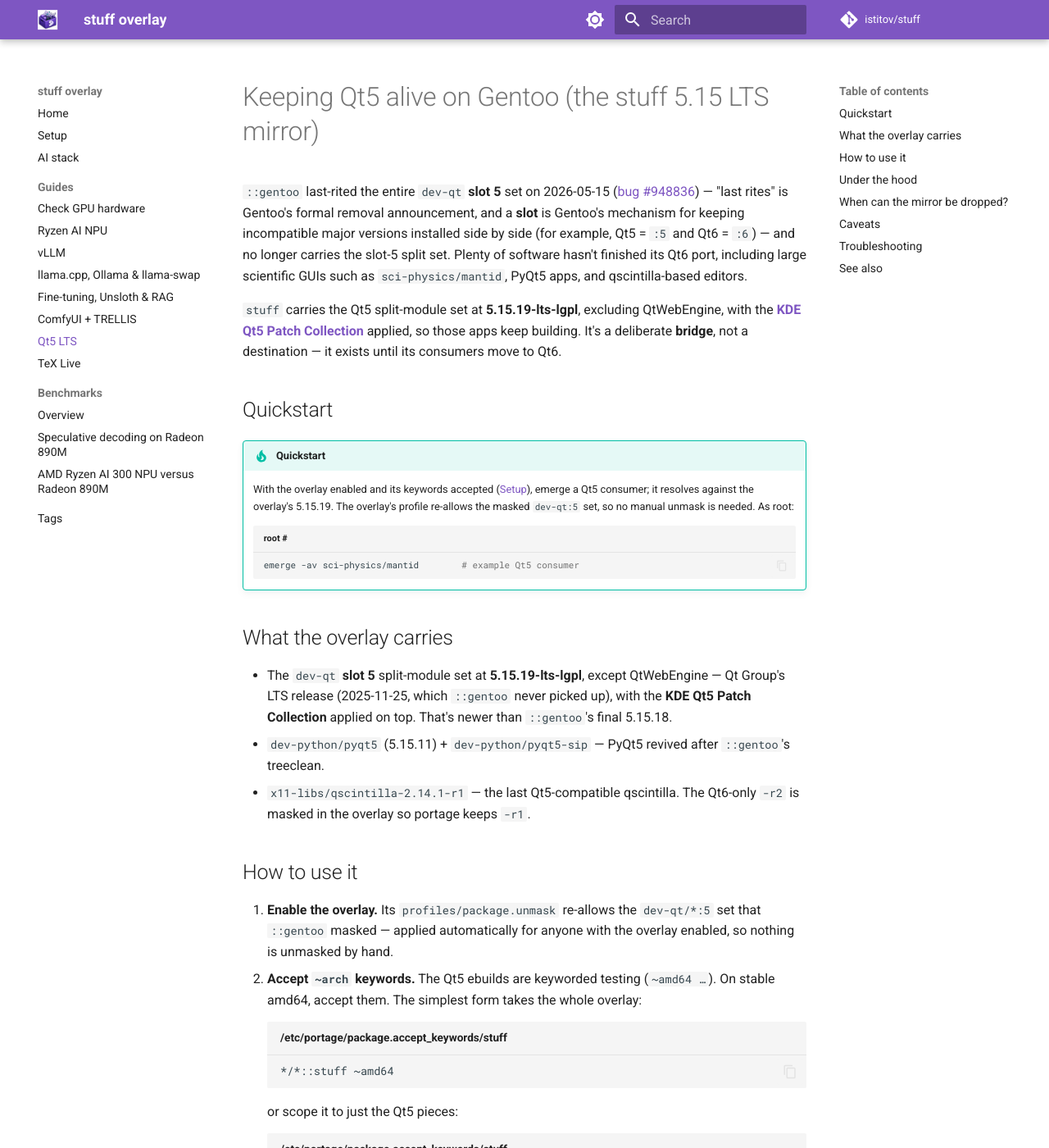
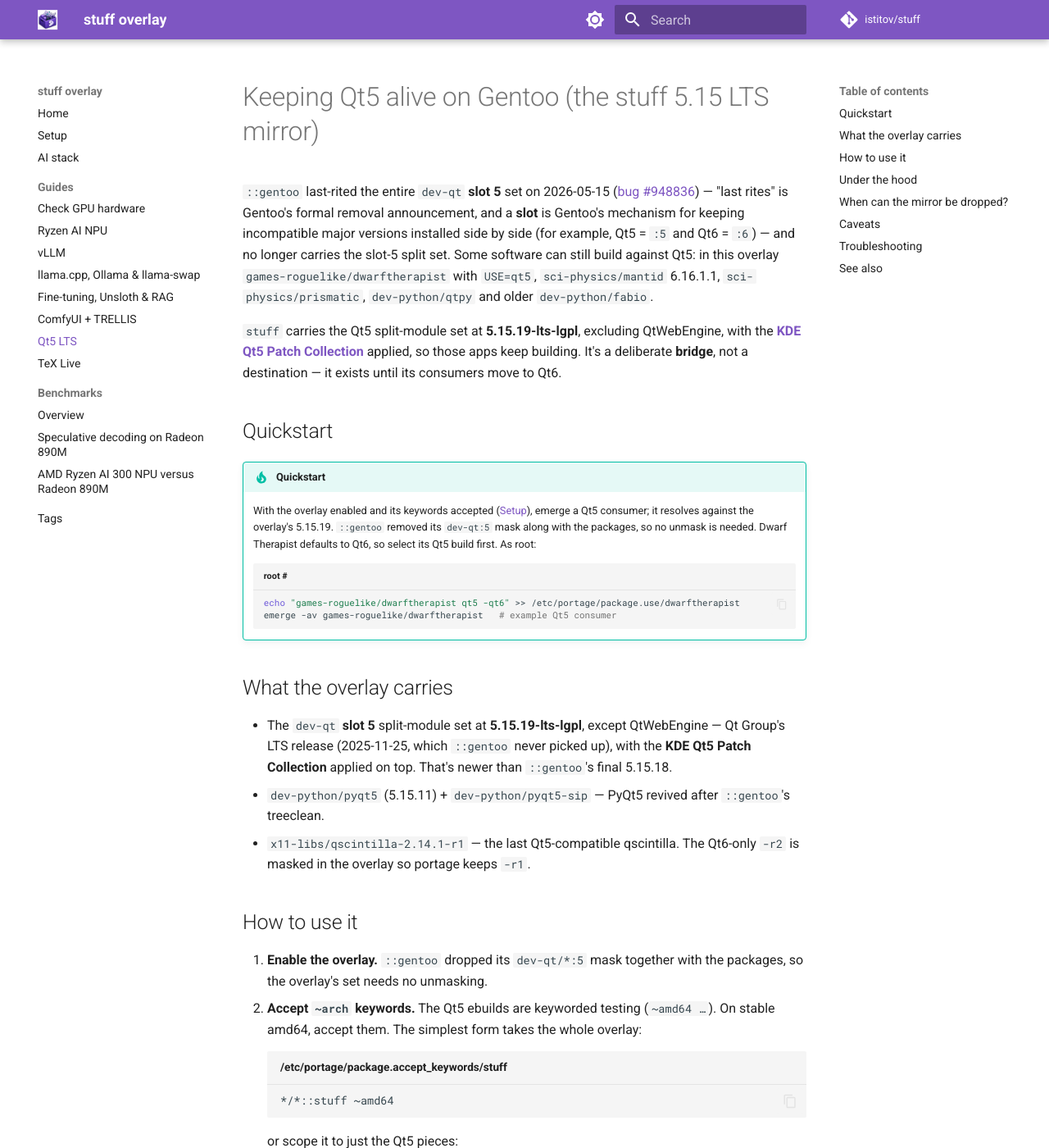
Before and after one commit to istitov/stuff, an MkDocs documentation site: the page built from docs/guides/qt5-lts.md, in a window 1280 px wide and 1400 px high. Shown: the whole window at 82% size. Built offline with MkDocs 1.6.1 and Material for MkDocs 9.7.7, drawn with Linux system fonts in a browser that asks for light colours; comment, search, counter and statistics services are not loaded; some of the changed text lies outside the part shown.

Commit message:
docs: correct the Qt5 guide now that no unmask is needed
The guide said the overlay's profiles/package.unmask re-allows the
dev-qt/*:5 set. ::gentoo has removed those packages and the mask with
them, and the overlay dropped its unmask block, so say no unmask is
needed. mantid 6.16.1.2 is Qt6-only, so the Quickstart example becomes
dwarftherapist and the intro names the packages that still use Qt5.
qtwebengine:5 is not masked but absent from both trees.

````diff
--- a/docs/guides/qt5-lts.md
+++ b/docs/guides/qt5-lts.md
@@ -4,9 +4,11 @@
 ([bug #948836](https://bugs.gentoo.org/948836)) — "last rites" is Gentoo's
 formal removal announcement, and a **slot** is Gentoo's mechanism for keeping
 incompatible major versions installed side by side (for example, Qt5 = `:5`
-and Qt6 = `:6`) — and no longer carries the slot-5 split set. Plenty of
-software hasn't finished its Qt6 port, including large scientific GUIs such as
-`sci-physics/mantid`, PyQt5 apps, and qscintilla-based editors.
+and Qt6 = `:6`) — and no longer carries the slot-5 split set. Some
+software can still build against Qt5: in this overlay
+`games-roguelike/dwarftherapist` with `USE=qt5`, `sci-physics/mantid`
+6.16.1.1, `sci-physics/prismatic`, `dev-python/qtpy` and older
+`dev-python/fabio`.
 
 `stuff` carries the Qt5 split-module set at **5.15.19-lts-lgpl**, excluding
 QtWebEngine, with the [**KDE Qt5 Patch Collection**][1] applied, so those apps
@@ -17,12 +19,14 @@
 
 !!! tip "Quickstart"
     With the overlay enabled and its keywords accepted ([Setup](../setup.md)),
-    emerge a Qt5 consumer; it resolves against the overlay's 5.15.19. The
-    overlay's profile re-allows the masked `dev-qt:5` set, so no manual unmask is
-    needed. As root:
+    emerge a Qt5 consumer; it resolves against the overlay's 5.15.19.
+    `::gentoo` removed its `dev-qt:5` mask along with the packages, so no
+    unmask is needed. Dwarf Therapist defaults to Qt6, so select its Qt5
+    build first. As root:
 
     ```bash title="root #"
-    emerge -av sci-physics/mantid        # example Qt5 consumer
+    echo "games-roguelike/dwarftherapist qt5 -qt6" >> /etc/portage/package.use/dwarftherapist
+    emerge -av games-roguelike/dwarftherapist   # example Qt5 consumer
     ```
 
 ## What the overlay carries
@@ -39,9 +43,8 @@
 
 ## How to use it
 
-1. **Enable the overlay.** Its `profiles/package.unmask` re-allows the
-   `dev-qt/*:5` set that `::gentoo` masked — applied automatically for anyone
-   with the overlay enabled, so nothing is unmasked by hand.
+1. **Enable the overlay.** `::gentoo` dropped its `dev-qt/*:5` mask together
+   with the packages, so the overlay's set needs no unmasking.
 2. **Accept `~arch` keywords.** The Qt5 ebuilds are keyworded testing
    (`~amd64 …`). On stable amd64, accept them. The simplest form takes the whole
    overlay:
@@ -66,8 +69,8 @@
   [extra-stuff](https://github.com/istitov/extra-stuff) as version-pinned
   distfiles; the eclass fans the `SRC_URI` across the GitHub / Codeberg / GitLab
   raw mirrors, while the upstream Qt tarballs come from `download.qt.io`.
-- `profiles/package.unmask` re-allows the slot; `profiles/package.mask` pins
-  qscintilla to the Qt5 `-r1`.
+- `profiles/package.mask` pins qscintilla to the Qt5 `-r1`; nothing needs
+  unmasking, since `::gentoo` removed its slot 5 mask with the packages.
 
 ## When can the mirror be dropped?
 
@@ -89,8 +92,8 @@
     This mirror exists so Qt5 consumers keep working *through* their Qt6 ports —
     it will be dropped once those land. Don't start new work against Qt5.
 
-- **`qtwebengine:5` is not carried** (it's masked) — apps that need the Qt5
-  WebEngine won't find it here.
+- **`qtwebengine:5` is not carried** (neither `::gentoo` nor the overlay ships
+  it) — apps that need the Qt5 WebEngine won't find it here.
 - **Tree status.** `::gentoo`'s Qt5 removal has executed. The overlay is now the
   source for this split set, and a Qt5 consumer that isn't using it will fail
   to resolve.
````
